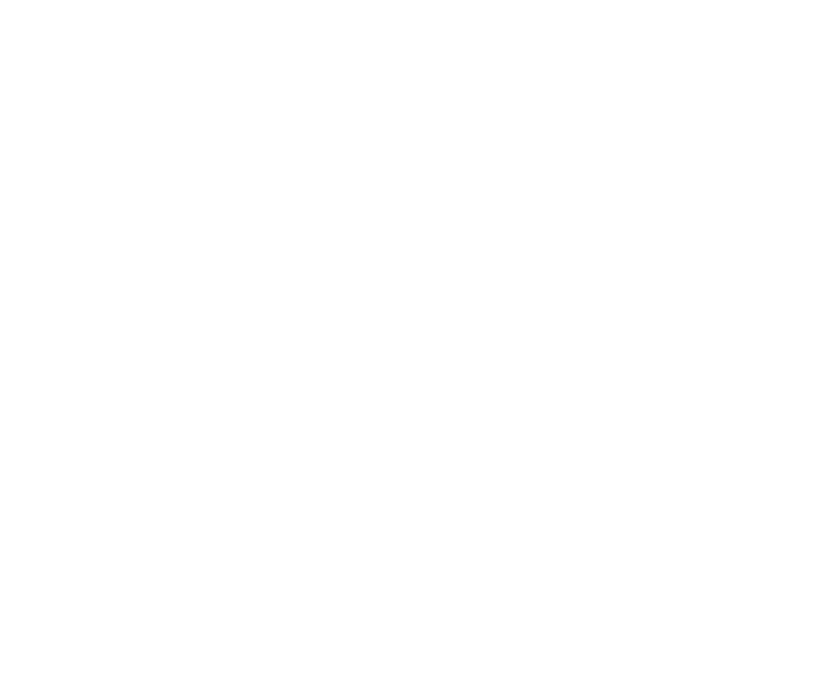
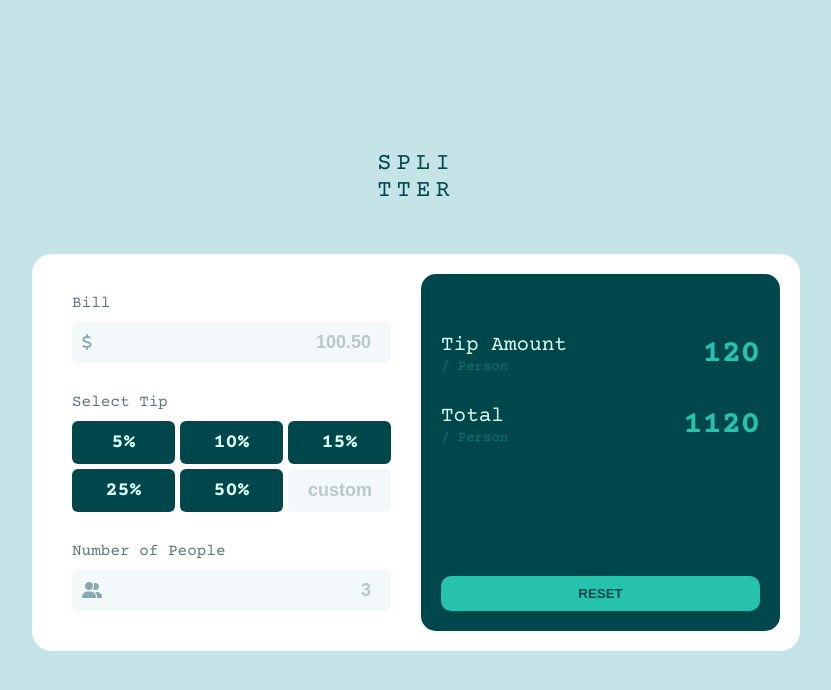
Before and after one commit to mgksp/FEM-splitter_tip_calculator, a plain HTML site: page index.html in a window 1280 px wide. Shown: the whole page, without its empty margins (224-1055 px from the left). Drawn offline with nearby package versions, Linux system fonts and the light colour scheme.

Commit message:
desktop design done

```diff
--- a/index.html
+++ b/index.html
@@ -4,10 +4,83 @@
     <meta charset="UTF-8" />
     <meta http-equiv="X-UA-Compatible" content="IE=edge" />
     <meta name="viewport" content="width=device-width, initial-scale=1.0" />
+    <link rel="preconnect" href="https://fonts.googleapis.com" />
+    <link rel="preconnect" href="https://fonts.gstatic.com" crossorigin />
+    <link
+      href="https://fonts.googleapis.com/css2?family=Courier+Prime:ital,wght@0,400;0,700;1,400&display=swap"
+      rel="stylesheet"
+    />
+    <link
+      rel="stylesheet"
+      href="https://cdnjs.cloudflare.com/ajax/libs/font-awesome/6.1.1/css/all.min.css"
+      integrity="sha512-KfkfwYDsLkIlwQp6LFnl8zNdLGxu9YAA1QvwINks4PhcElQSvqcyVLLD9aMhXd13uQjoXtEKNosOWaZqXgel0g=="
+      crossorigin="anonymous"
+      referrerpolicy="no-referrer"
+    />
     <link rel="stylesheet" href="styles.css" />
     <title>Splitter | Tip Calculator</title>
   </head>
   <body>
+    <main>
+      <div class="title">
+        <h1>spli</h1>
+        <h1>tter</h1>
+      </div>
+      <div class="card">
+        <div class="form-container">
+          <div class="form-control">
+            <label for="bill-amount">Bill</label>
+            <div class="custom-input">
+              <i class="fa-solid fa-dollar-sign"></i>
+              <input type="number" id="bill-amount" placeholder="100.50" />
+            </div>
+          </div>
+          <div class="form-control">
+            <label> Select Tip </label>
+            <div class="tip-grid">
+              <div class="tip-percentage">5%</div>
+              <div class="tip-percentage">10%</div>
+              <div class="tip-percentage">15%</div>
+              <div class="tip-percentage">25%</div>
+              <div class="tip-percentage">50%</div>
+              <div class="custom-tip-percentage">
+                <input
+                  type="number"
+                  id="custom-tip-percentage"
+                  placeholder="custom"
+                />
+              </div>
+            </div>
+          </div>
+          <div class="form-control">
+            <label for="">Number of People</label>
+            <div class="custom-input">
+              <i class="fa-solid fa-user-group"></i>
+              <input type="number" id="no-of-people" placeholder="3" />
+            </div>
+          </div>
+        </div>
+        <div class="result-container">
+          <div class="amount-container">
+            <div class="details-con">
+              <div>
+                <div class="heading">Tip Amount</div>
+                <div class="sub-heading">/ Person</div>
+              </div>
+              <div class="amount">120</div>
+            </div>
+            <div class="details-con">
+              <div>
+                <div class="heading">Total</div>
+                <div class="sub-heading">/ Person</div>
+              </div>
+              <div class="amount">1120</div>
+            </div>
+          </div>
+          <button class="reset-btn">Reset</button>
+        </div>
+      </div>
+    </main>
     <script src="app.js"></script>
   </body>
 </html>
--- a/styles.css
+++ b/styles.css
@@ -0,0 +1,179 @@
+*,
+*::after,
+*::before {
+  margin: 0;
+  padding: 0;
+  box-sizing: border-box;
+}
+
+:root {
+  --clr-background: #c5e4e7;
+  --clr-primary: #00474b;
+  --clr-secondary: #26c2ad;
+  --clr-light-background: #f3f8fb;
+  --clr-text: #5c7775;
+  --clr-text-light: #dbfff3;
+}
+
+html {
+  font-size: 62.5%;
+}
+
+body {
+  font-size: 1.6rem;
+  background-color: var(--clr-background);
+  font-family: "Courier Prime", monospace;
+}
+
+main {
+  min-height: 100vh;
+  display: flex;
+  justify-content: center;
+  align-items: center;
+  flex-direction: column;
+  gap: 5rem;
+}
+
+.title {
+  color: var(--clr-primary);
+  text-transform: uppercase;
+  letter-spacing: 0.5rem;
+}
+
+.title > h1 {
+  font-weight: 400;
+  font-size: 2.4rem;
+}
+
+.card {
+  background-color: white;
+  width: 60%;
+  padding: 2rem;
+  border-radius: 2rem;
+  display: flex;
+  gap: 1rem;
+}
+
+.form-container {
+  flex: 1;
+  padding: 2rem;
+  color: var(--clr-text);
+  display: flex;
+  flex-direction: column;
+  gap: 3rem;
+}
+
+.form-control {
+  display: flex;
+  flex-direction: column;
+}
+
+.form-control label {
+  margin-bottom: 1rem;
+}
+
+.form-control input[type="number"] {
+  width: 100%;
+  padding: 1rem 2rem;
+  text-align: right;
+  background-color: var(--clr-light-background);
+  font-size: 1.8rem;
+  font-weight: 700;
+  border: none;
+  outline: none;
+  border-radius: 0.6rem;
+}
+
+.custom-input {
+  position: relative;
+}
+.custom-input i {
+  color: #00474b70;
+  position: absolute;
+  left: 10px;
+  bottom: 50%;
+  transform: translateY(50%);
+}
+
+input[type="number"]::-webkit-inner-spin-button,
+input[type="number"]::-webkit-outer-spin-button {
+  appearance: none;
+}
+
+input::placeholder {
+  color: #5c777560;
+}
+
+.tip-grid {
+  display: grid;
+  grid-template-columns: repeat(3, 1fr);
+  gap: 0.5rem;
+}
+
+.tip-percentage {
+  text-align: center;
+  padding: 1rem;
+  background-color: var(--clr-primary);
+  border-radius: 0.6rem;
+  font-size: 2rem;
+  font-weight: 700;
+  color: var(--clr-text-light);
+  cursor: pointer;
+}
+
+.custom-tip-percentage input {
+  width: 100%;
+  height: 100%;
+}
+
+.result-container {
+  flex: 1;
+  background-color: var(--clr-primary);
+  border-radius: 1.5rem;
+  padding: 2rem;
+  display: flex;
+  flex-direction: column;
+  justify-content: space-between;
+}
+
+.amount-container {
+  display: flex;
+  flex-direction: column;
+  gap: 3rem;
+  margin-top: 4rem;
+}
+
+.details-con {
+  display: flex;
+  justify-content: space-between;
+  align-items: center;
+}
+
+.details-con .heading {
+  color: var(--clr-text-light);
+  margin-bottom: 0.2rem;
+  font-size: 2.1rem;
+}
+
+.details-con .sub-heading {
+  color: #26c2ad60;
+  font-size: 1.4rem;
+}
+
+.details-con .amount {
+  font-size: 3.2rem;
+  color: var(--clr-secondary);
+  font-weight: 700;
+}
+
+.reset-btn {
+  background-color: var(--clr-secondary);
+  outline: none;
+  border: none;
+  padding: 1rem;
+  border-radius: 1rem;
+  color: var(--clr-primary);
+  text-transform: uppercase;
+  font-weight: 700;
+  cursor: pointer;
+}
```
